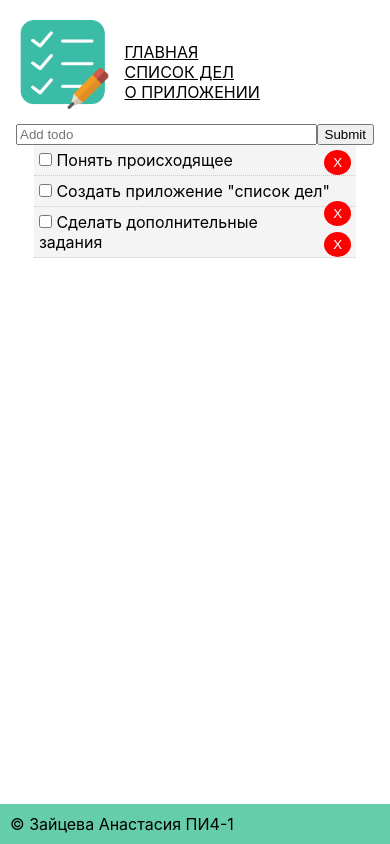
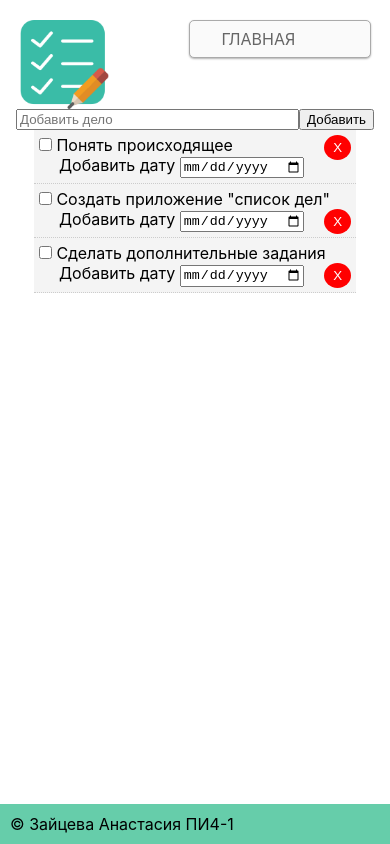
Before and after one commit to koroteevmv/web_1_react, a React (Create React App) app: page /List in a window 390 px wide. Built offline with nearby package versions, Linux system fonts and the light colour scheme.

Commit message:
Адаптация меню, добавление даты

```diff
--- a/package.json
+++ b/package.json
@@ -4,6 +4,7 @@
   "private": true,
   "dependencies": {
     "react": "^16.10.1",
+    "react-bootstrap": "1.0.0-beta.14",
     "react-dom": "^16.10.1",
     "react-router": "5.1.2",
     "react-router-dom": "5.1.2",
--- a/src/App.css
+++ b/src/App.css
@@ -52,41 +52,101 @@
   color: #000; /* Цвет текста футера */
   width: 100%; /* Ширина слоя */
 }
-.Header {
+
+/* МЕНЮ */
+
+.logo {
+  height: 89px;
+  margin-top: 20px;
+}
+
+.nav {
+  margin: 20px 0;
+}
+.nav ul {
+  margin: 0;
+  padding: 0;
+}
+.nav li {
+  margin: 0 5px 10px 0;
+  padding: 0;
+  list-style: none;
+  display: inline-block;
+  *display: inline; /* ie7 */
+}
+.nav a {
+  padding: 3px 12px;
+  text-decoration: none;
+  color: #999;
+  line-height: 100%;
+}
+.nav a:hover {
+  color: #000;
+}
+
+.nav.right ul {
+  text-align: right;
+}
+
+.head {
   width: 90%;
   margin: 0 auto;
   display: flex;
   justify-content: space-between;
 }
-
-.Header a {
-  font-size: 16px;
-  padding: 20px 6px;
-  margin-right: 60px;
-  color: #000;
+.head a:hover {
+  background: #66cdaa;
 }
 
-.Header a:hover {
-  background: #66cdaa;
+/* АДАПТАЦИЯ МЕНЮ */
+@media screen and (max-width: 600px) {
+  .nav {
+    position: relative;
+    min-height: 40px;
   }
-.menu-ul {
-  padding: 22px 0;
-  list-style-type: none;
-  margin-top: 20px;
-  float: right;
-  margin-right: 20px;
+  .nav ul {
+    width: 180px;
+    padding: 5px 0;
+    position: absolute;
+    top: 0;
+    left: 0;
+    border: solid 1px #aaa;
+    background: #fafafa;
+    border-radius: 5px;
+    box-shadow: 0 1px 2px rgba(0, 0, 0, 0.3);
+  }
+  .nav li {
+    display: none; /* скрыть все <li> пункты */
+    margin: 0;
+  }
+  .nav .current {
+    display: block;
+  }
+  .nav a {
+    display: block;
+    padding: 5px 5px 5px 32px;
+    text-align: left;
+  }
+  .nav .current a {
+    background: none;
+    color: #666;
   }
 
-.menu-ul li {
-  display: inline-block;
-  margin-left: 10px;
+  /* при наведении на пункты меню */
+  .nav ul:hover {
+    background-image: none;
+  }
+  .nav ul:hover li {
+    display: block;
+    margin: 0 0 5px;
+  }
+  .nav ul:hover .current {
+    background: url(images/icon-check.png) no-repeat 10px 7px;
   }
 
-li {
-  list-style: none;
-  display: flex;
+  /* адаптивное меню справа */
+  .nav.right ul {
+    left: auto;
+    right: 0;
   }
-.logo {
-  height: 89px;
-  margin-top: 20px;
 }
--- a/src/App.js
+++ b/src/App.js
@@ -5,13 +5,12 @@ import Header from "./components/layout/header";
 import About from "./About";
 import List from "./List";
 import Home from "./Home";
-import { BrowserRouter as Router, Route, Link } from "react-router-dom";
+import { BrowserRouter as Router, Route } from "react-router-dom";
 
 function App() {
   return (
     <Router>
       <div>
-        {" "}
         <Header />
         <Route exact path="/" component={Home} />
         <Route path="/List" component={List} />
--- a/src/components/TodoItem.js
+++ b/src/components/TodoItem.js
@@ -21,20 +21,41 @@ class TodoItem extends React.Component {
     const { id, title } = this.props.todo;
     return (
       <div style={this.getStyle()}>
+        <div>
           <p align="left">
             <input
               type="checkbox"
               onChange={this.props.markComplete.bind(this, id)}
             />{" "}
             {title}
-          <button onClick={this.props.delTodo.bind(this, id)} style={btnStyle}>
+            <button
+              onClick={this.props.delTodo.bind(this, id)}
+              style={btnStyle}
+            >
               X
-          </button>
+            </button>{" "}
           </p>
+        </div>
+        <div>
+          <label htmlFor="datum">Добавить дату </label>
+          <input type="date" id="datum" className="form-control" />
+        </div>
       </div>
     );
   }
 }
+
+/*
+const btnStyle = {
+  color: "red",
+  border: "none",
+  cursor: "pointer",
+  float: "right",
+  display:"none"
+
+  &: hover
+  {display:"inline-block"}
+};*/
 
 const btnStyle = {
   background: "#ff0000",
--- a/src/components/addTodo.js
+++ b/src/components/addTodo.js
@@ -1,18 +1,20 @@
-import React, {Component} from 'react';
+import React, { Component } from "react";
 
 class AddTodo extends Component {
   render() {
     return (
-            <form style={{display: 'flex'}}>
-                <input type='text'
-                       name='title'
-                       placeholder='Add todo'
-                       style={{flex: '10'}}
+      <form style={{ display: "flex" }}>
+        <input
+          type="text"
+          name="title"
+          placeholder="Добавить дело"
+          style={{ flex: "10" }}
         />
-                <input type='submit'
-                       value='Submit'
-                       className='btm'
-                       style={{flex: '1'}}
+        <input
+          type="submit"
+          value="Добавить"
+          className="btm"
+          style={{ flex: "1" }}
         />
       </form>
     );
--- a/src/components/layout/footer.js
+++ b/src/components/layout/footer.js
@@ -2,7 +2,7 @@ import React from "react";
 
 class Info extends React.Component {
   render() {
-    return <div class="footer">&copy; Зайцева Анастасия ПИ4-1</div>;
+    return <div className="footer">&copy; Зайцева Анастасия ПИ4-1</div>;
   }
 }
 
--- a/src/components/layout/header.js
+++ b/src/components/layout/header.js
@@ -5,10 +5,11 @@ import Logo from "./img/list.png";
 export default class Header extends React.Component {
   render() {
     return (
-      <div className="Header">
+      <div className="head">
         <img className="logo" src={Logo} alt="Логотип" />
-        <ul className="menu-ul">
-          <li>
+        <nav className="nav right">
+          <ul>
+            <li className="current">
               <Link to="/">ГЛАВНАЯ</Link>
             </li>
             <li>
@@ -18,6 +19,7 @@ export default class Header extends React.Component {
               <Link to="/About">О ПРИЛОЖЕНИИ</Link>
             </li>
           </ul>
+        </nav>
       </div>
     );
   }
```
Also changed, not shown: src/Home.js (+4 -6 lines), src/components/layout/header1.js (deleted, +0 -18 lines). Lines whose indentation alone changed are shown as unchanged.
